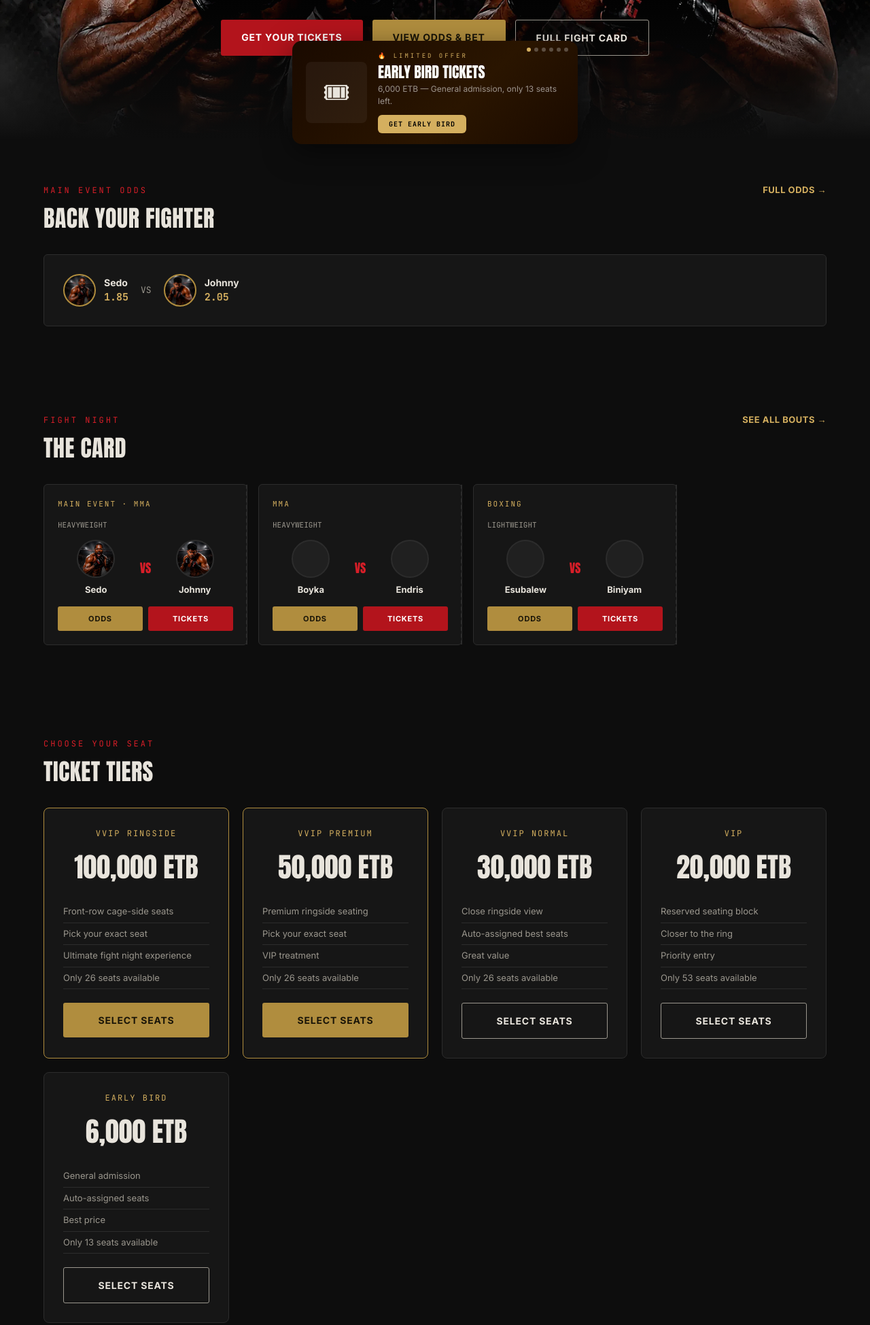
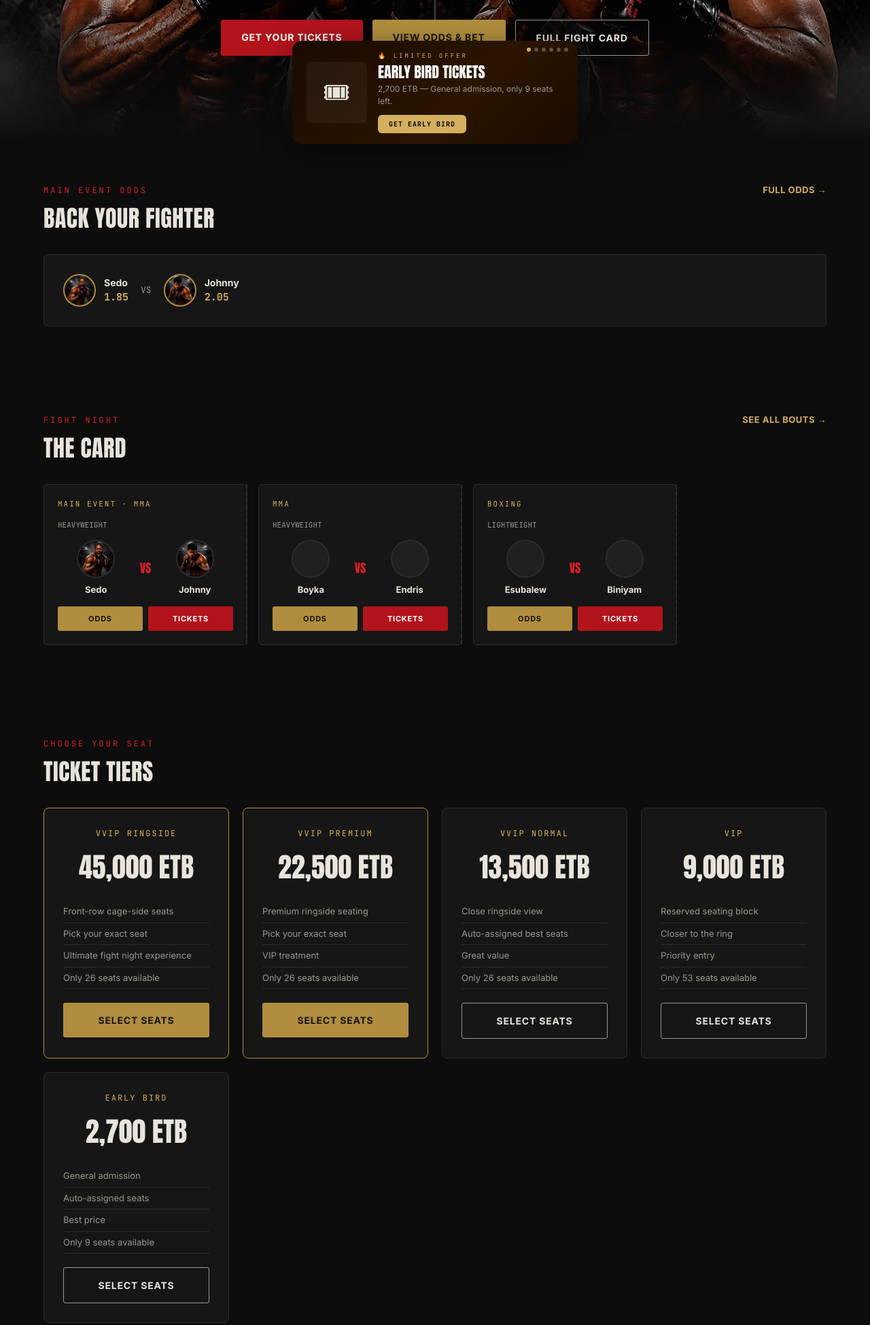
Before and after one commit to ethiofightchamps/ETFCCC, a website: page etfc-site/index.html in a window 1280 px wide. Shown: the part 508-2457 px from the top of the page at 68% size. Drawn offline with Linux system fonts and the light colour scheme; no server answers.

Commit message:
first commit

```diff
--- a/etfc-site/index.html
+++ b/etfc-site/index.html
@@ -308,7 +308,7 @@
 <div class="tier-cards">
           <div class="tier-card featured">
             <div class="tier-name">VVIP Ringside</div>
-            <div class="tier-price">100,000 ETB</div>
+            <div class="tier-price">45,000 ETB</div>
             <ul>
               <li>Front-row cage-side seats</li>
               <li>Pick your exact seat</li>
@@ -321,7 +321,7 @@
           </div>
           <div class="tier-card featured">
             <div class="tier-name">VVIP Premium</div>
-            <div class="tier-price">50,000 ETB</div>
+            <div class="tier-price">22,500 ETB</div>
             <ul>
               <li>Premium ringside seating</li>
               <li>Pick your exact seat</li>
@@ -334,7 +334,7 @@
           </div>
           <div class="tier-card">
             <div class="tier-name">VVIP Normal</div>
-            <div class="tier-price">30,000 ETB</div>
+            <div class="tier-price">13,500 ETB</div>
             <ul>
               <li>Close ringside view</li>
               <li>Auto-assigned best seats</li>
@@ -347,7 +347,7 @@
           </div>
           <div class="tier-card">
             <div class="tier-name">VIP</div>
-            <div class="tier-price">20,000 ETB</div>
+            <div class="tier-price">9,000 ETB</div>
             <ul>
               <li>Reserved seating block</li>
               <li>Closer to the ring</li>
@@ -360,12 +360,12 @@
           </div>
           <div class="tier-card">
             <div class="tier-name">Early Bird</div>
-            <div class="tier-price">6,000 ETB</div>
+            <div class="tier-price">2,700 ETB</div>
             <ul>
               <li>General admission</li>
               <li>Auto-assigned seats</li>
               <li>Best price</li>
-              <li>Only 13 seats available</li>
+              <li>Only 9 seats available</li>
             </ul>
             <a href="tickets.html#Early Bird" class="btn btn-outline btn-block"
               >Select Seats</a
@@ -404,23 +404,23 @@
     <script src="js/partials.js"></script>
     <script src="js/main.js"></script>
     <script>
-      // Rotating ads: mix of ticket promos and merch promos
+// Rotating ads: mix of ticket promos and merch promos
       const HOME_ADS = [
-{
+        {
           type: "ticket",
           label: "🔥 LIMITED OFFER",
           title: "Early Bird Tickets",
-          sub: "6,000 ETB — General admission, only 13 seats left.",
+          sub: "2,700 ETB — General admission, only 9 seats left.",
           cta: "Get Early Bird",
           action: () => { window.location.href = "tickets.html#Early Bird"; },
           bg: "linear-gradient(135deg, #1a0a00 0%, #2a1500 60%, #1a0a00 100%)",
           accent: "#d4af5f",
         },
-{
+        {
           type: "ticket",
           label: "🥊 RINGSIDE ACCESS",
           title: "VVIP Ringside",
-          sub: "100,000 ETB — Front row, cage-side. Pick your exact seat. Only 26 seats.",
+          sub: "45,000 ETB — Front row, cage-side. Pick your exact seat. Only 26 seats.",
           cta: "Pick Seats",
           action: () => { window.location.href = "tickets.html#VVIP Ringside"; },
           bg: "linear-gradient(135deg, #1a0000 0%, #2a0a0a 60%, #1a0000 100%)",
@@ -459,11 +459,11 @@
           bg: "linear-gradient(135deg, #111 0%, #1a1a1a 60%, #111 100%)",
           accent: "#d4af5f",
         },
-{
+        {
           type: "ticket",
           label: "🎟 VIP EXPERIENCE",
           title: "VIP Seating",
-          sub: "20,000 ETB — Reserved block, priority entry, great views. Only 53 seats.",
+          sub: "9,000 ETB — Reserved block, priority entry, great views. Only 53 seats.",
           cta: "Select Seats",
           action: () => { window.location.href = "tickets.html#VIP"; },
           bg: "linear-gradient(135deg, #0a100a 0%, #0d1a0d 60%, #0a100a 100%)",
```
Also changed, not shown: etfc-site/js/seatmap.js (+12 -12 lines), etfc-site/tickets.html (+3 -3 lines).
